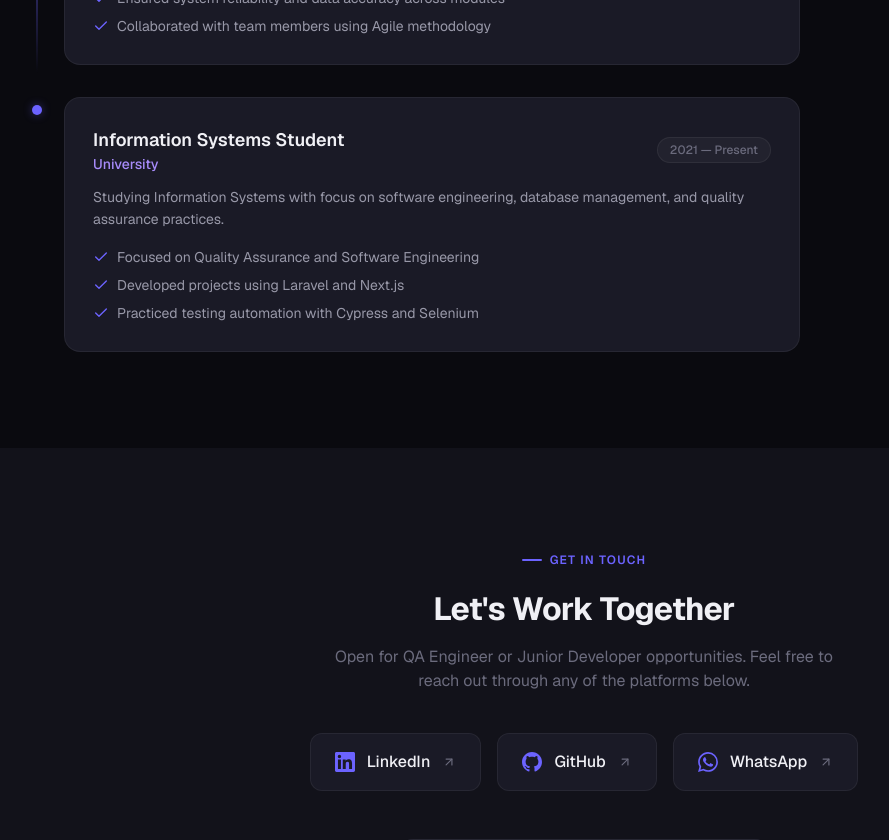
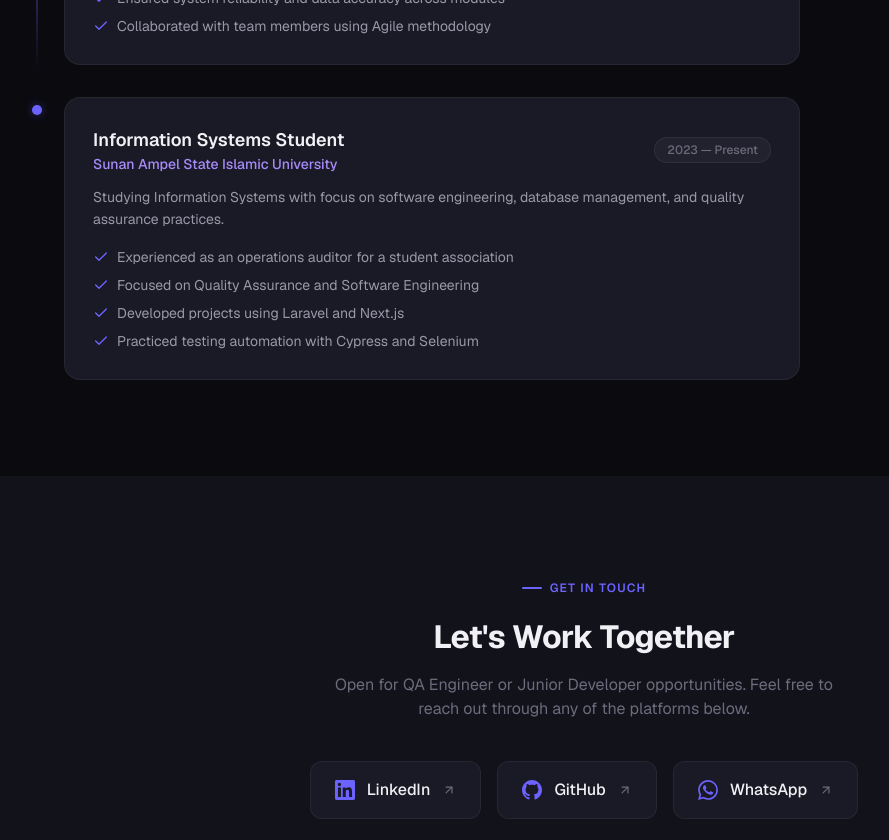
Before and after one commit to muhbatni/tumbas-balon, a Next.js app: page / in a window 1280 px wide. Shown: the part 3500-4340 px from the top of the page, without its empty margins (56-945 px from the left). Built offline with nearby package versions, Linux system fonts and the light colour scheme.

Commit message:
update experience

```diff
--- a/src/components/Experience.tsx
+++ b/src/components/Experience.tsx
@@ -26,11 +26,12 @@ const experiences: ExperienceItem[] = [
   },
   {
     title: "Information Systems Student",
-    organization: "University",
-    period: "2021 — Present",
+    organization: "Sunan Ampel State Islamic University",
+    period: "2023 — Present",
     description:
       "Studying Information Systems with focus on software engineering, database management, and quality assurance practices.",
     highlights: [
+      "Experienced as an operations auditor for a student association",
       "Focused on Quality Assurance and Software Engineering",
       "Developed projects using Laravel and Next.js",
       "Practiced testing automation with Cypress and Selenium",
```
